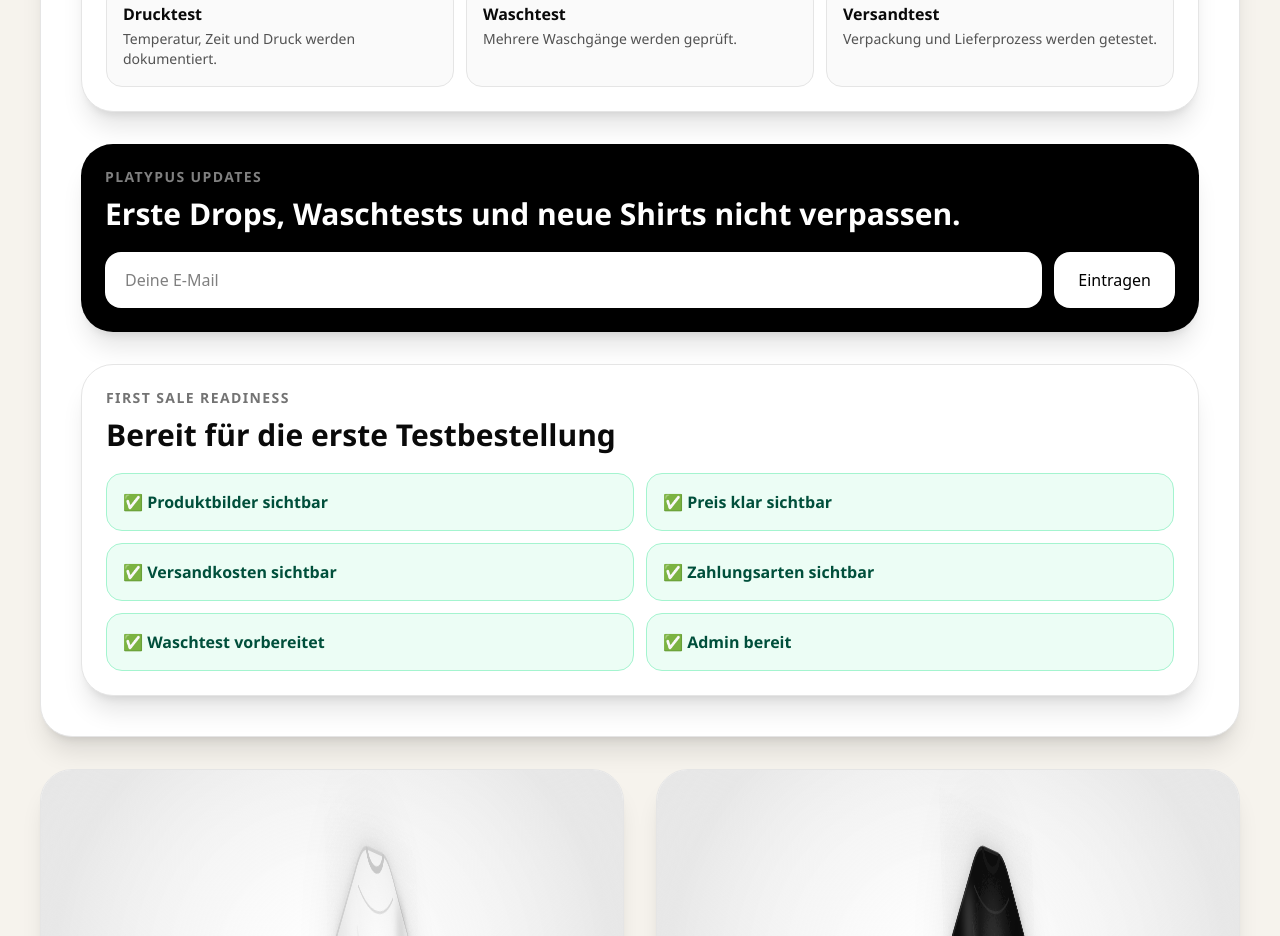
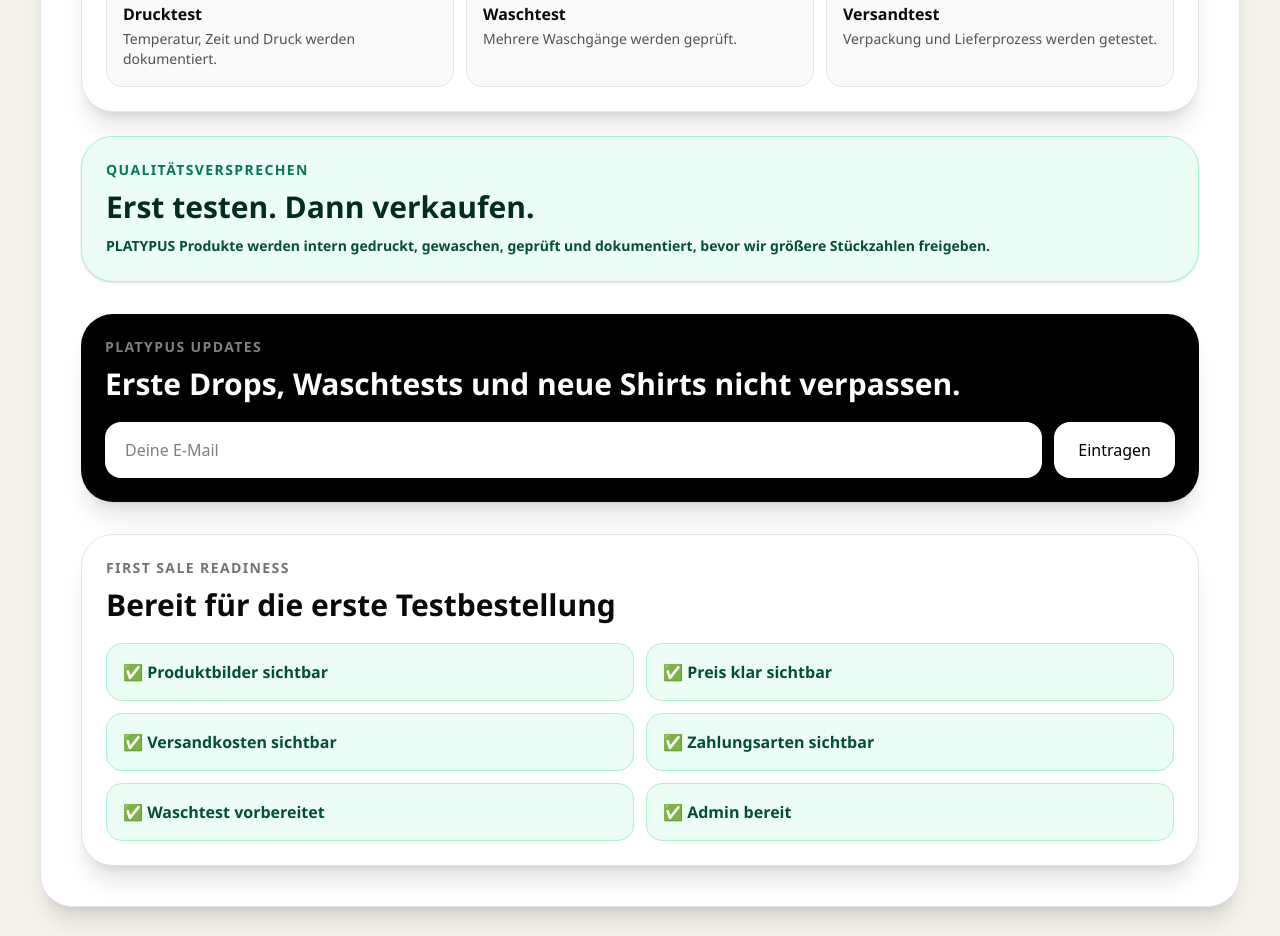
Before and after one commit to butasioan-sketch/platypus-shirt-shop, a Next.js app: page / in a window 1280 px wide. Shown: the part 2620-3556 px from the top of the page. Built offline with nearby package versions, Linux system fonts and the light colour scheme.

Commit message:
add product guarantee block

```diff
--- a/components/HeroSection.tsx
+++ b/components/HeroSection.tsx
@@ -11,6 +11,7 @@ import LaunchOffer from "./LaunchOffer";
 import FAQBlock from "./FAQBlock";
 import NewsletterBlock from "./NewsletterBlock";
 import ProductQualityBanner from "./ProductQualityBanner";
+import ProductGuaranteeBlock from "./ProductGuaranteeBlock";
 
 export default function HeroSection() {
   return (
@@ -38,6 +39,7 @@ export default function HeroSection() {
       <LaunchOffer />
       <FAQBlock />
       <ProductQualityBanner />
+      <ProductGuaranteeBlock />
       <NewsletterBlock />
       <FirstSaleChecklist />
     </div>
--- /dev/null
+++ b/components/ProductGuaranteeBlock.tsx
@@ -0,0 +1,18 @@
+export default function ProductGuaranteeBlock() {
+  return (
+    <div className="mt-6 rounded-[2rem] bg-emerald-50 border border-emerald-200 p-6 text-emerald-950 shadow-sm">
+      <p className="text-sm font-black uppercase tracking-widest text-emerald-700">
+        Qualitätsversprechen
+      </p>
+
+      <h2 className="mt-2 text-3xl font-black">
+        Erst testen. Dann verkaufen.
+      </h2>
+
+      <p className="mt-3 text-sm font-bold text-emerald-900">
+        PLATYPUS Produkte werden intern gedruckt, gewaschen, geprüft und dokumentiert,
+        bevor wir größere Stückzahlen freigeben.
+      </p>
+    </div>
+  );
+}
```
